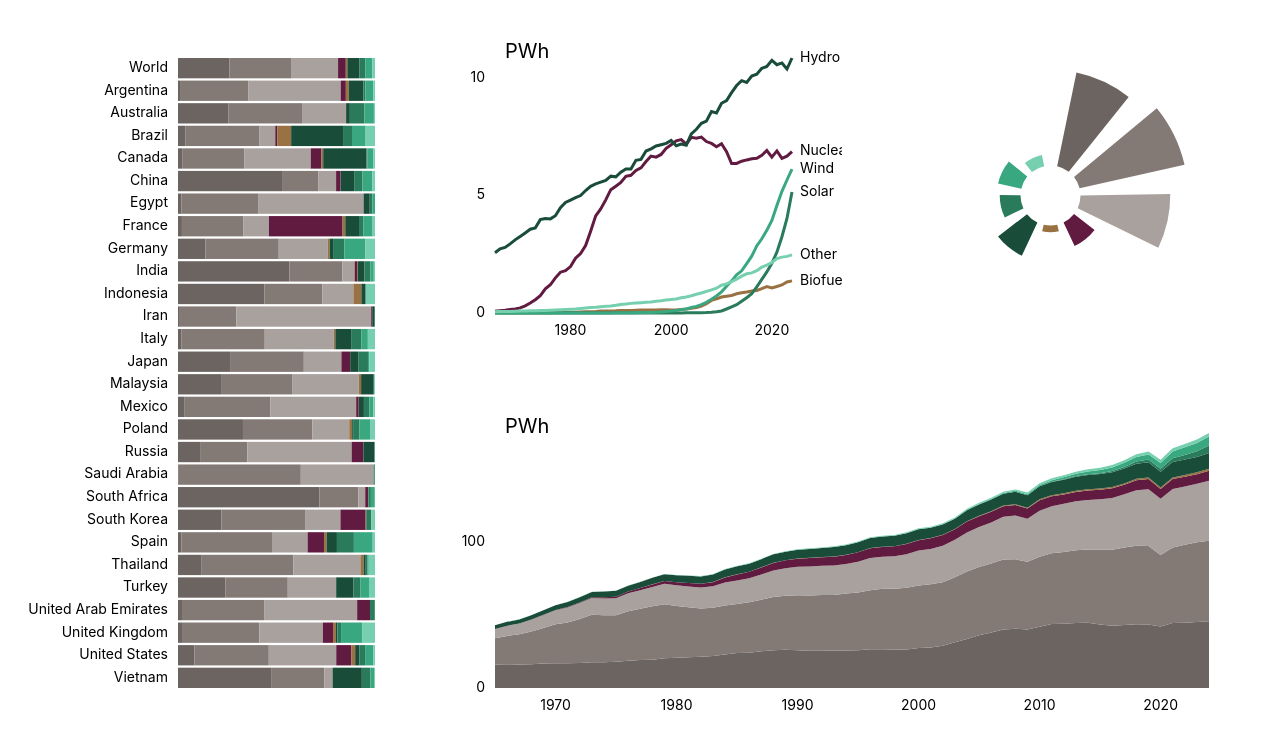
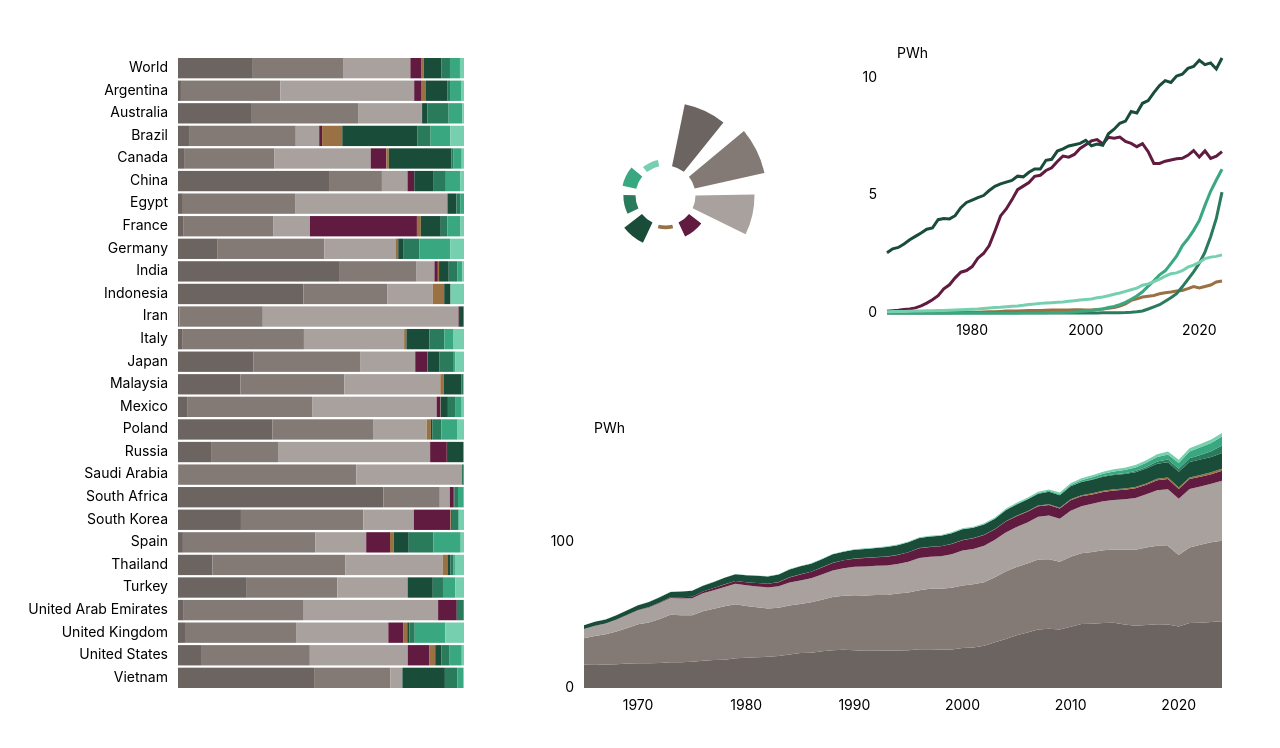
Before and after one commit to msaintlu/dashboard, a React (Vite) app: page / in a window 1280 px wide. Shown: the top 748 px of the page. Built offline with nearby package versions, Linux system fonts and the light colour scheme.

Commit message:
Small fixes

```diff
--- a/src/App.jsx
+++ b/src/App.jsx
@@ -52,7 +52,7 @@ function App() {
   return (
     <div style={{ display: "flex", height: 750 }}>
       {/* Colonne de gauche (33%) */}
-      <div style={{ width: "33%", height: "100%" }}>
+      <div style={{ width: "40%", height: "100%" }}>
         <ResponsivePercentStackedBarchart
           data={data2024}
           columns={energyTypes}
@@ -64,7 +64,7 @@ function App() {
       {/* Colonne de droite (66%) */}
       <div
         style={{
-          width: "66%",
+          width: "60%",
           height: "100%",
           display: "flex",
           flexDirection: "column",
@@ -72,21 +72,20 @@ function App() {
       >
         {/* Ligne du haut (50% de la hauteur) */}
         <div style={{ height: "50%", display: "flex" }}>
-          <div style={{ width: "50%", height: "100%" }}>
-            <ResponsiveLineChart
-              data={worldData}
-              columns={nonFossilEnergyTypes}
-              colors={colors}
-              MARGIN={MARGIN}
-              labels={energyLabels}
-            />
-          </div>
-          <div style={{ width: "50%", height: "100%" }}>
+          <div style={{ width: "40%", height: "100%" }}>
             <ResponsiveCircularBarplot
               data={worldData2024}
               columns={energyTypes}
               colors={colors}
               MARGIN={{ top: 50, right: 50, bottom: 50, left: 50 }}
+            />
+          </div>
+          <div style={{ width: "60%", height: "100%" }}>
+            <ResponsiveLineChart
+              data={worldData}
+              columns={nonFossilEnergyTypes}
+              colors={colors}
+              MARGIN={{ top: 50, right: 50, bottom: 70, left: 70 }}
             />
           </div>
         </div>
@@ -97,7 +96,7 @@ function App() {
             data={worldData}
             columns={energyTypes}
             colors={colors}
-            MARGIN={MARGIN}
+            MARGIN={{ top: 50, right: 50, bottom: 70, left: 70 }}
           />
         </div>
       </div>
--- a/src/vizcomponents/AxisLeft.jsx
+++ b/src/vizcomponents/AxisLeft.jsx
@@ -44,7 +44,7 @@ export const AxisLeft = (
                 <text
                     x={10}
                     y={0}
-                    fontSize={20}
+                    fontSize={14}
                 >
                     {units}
                 </text>
--- a/src/vizcomponents/PercentStackedBarchart.jsx
+++ b/src/vizcomponents/PercentStackedBarchart.jsx
@@ -53,7 +53,6 @@ const PercentStackedBarchart = ({ width, height, data, columns, colors, MARGIN }
         return serie.map((segment, j) => (    // each serie is in the form [[38, 57, data: {…}], [38, 78, data: {…}]..., key: 'coal', index: 1]
             <g key={`${i}-${j}`}>
                 <rect
-                    key={`${i}-${j}`}
                     x={xScale(segment[0])}
                     y={yScale(segment.data.country)}
                     width={xScale(segment[1]) - xScale(segment[0])}
--- a/src/vizcomponents/StackedAreaGraph.jsx
+++ b/src/vizcomponents/StackedAreaGraph.jsx
@@ -47,12 +47,13 @@ const StackedAreaGraph = ({ width, height, data, columns, colors, MARGIN }) => {
     const allPath = series.map((serie, i) => {
         const path = areaBuilder(serie);
         return (
-            <path
-                key={i}
-                d={path}
-                fill={colors[serie.key] || "black"}
-            />
-        );
+            <g key={i}>
+                <path
+                    d={path}
+                    fill={colors[serie.key] || "black"}
+                />
+             </g>
+       );
     });
 
 
--- a/src/vizcomponents/linechart.jsx
+++ b/src/vizcomponents/linechart.jsx
@@ -44,13 +44,13 @@ const LineChart = ({ width, height, data, columns, colors, MARGIN, labels }) =>
         return (
             <g key={i}>
                 <path
-                    key={i}
                     d={linePath}
                     stroke={colors[col] || "black"}
                     fill="none"
                     strokeWidth={3}
                 />
-                <g key={col} transform={`translate(${boundsWidth + 8}, ${yScale(labelY)})`}>
+                {labels && (
+                    <g transform={`translate(${boundsWidth + 8}, ${yScale(labelY)})`}>
                         <text
                             style={{
                                 fontSize: "14px",
@@ -61,6 +61,7 @@ const LineChart = ({ width, height, data, columns, colors, MARGIN, labels }) =>
                             {labels[col]}
                         </text>
                     </g>
+                )}
             </g>
         );
     });
```
Lines whose indentation alone changed are shown as unchanged.
